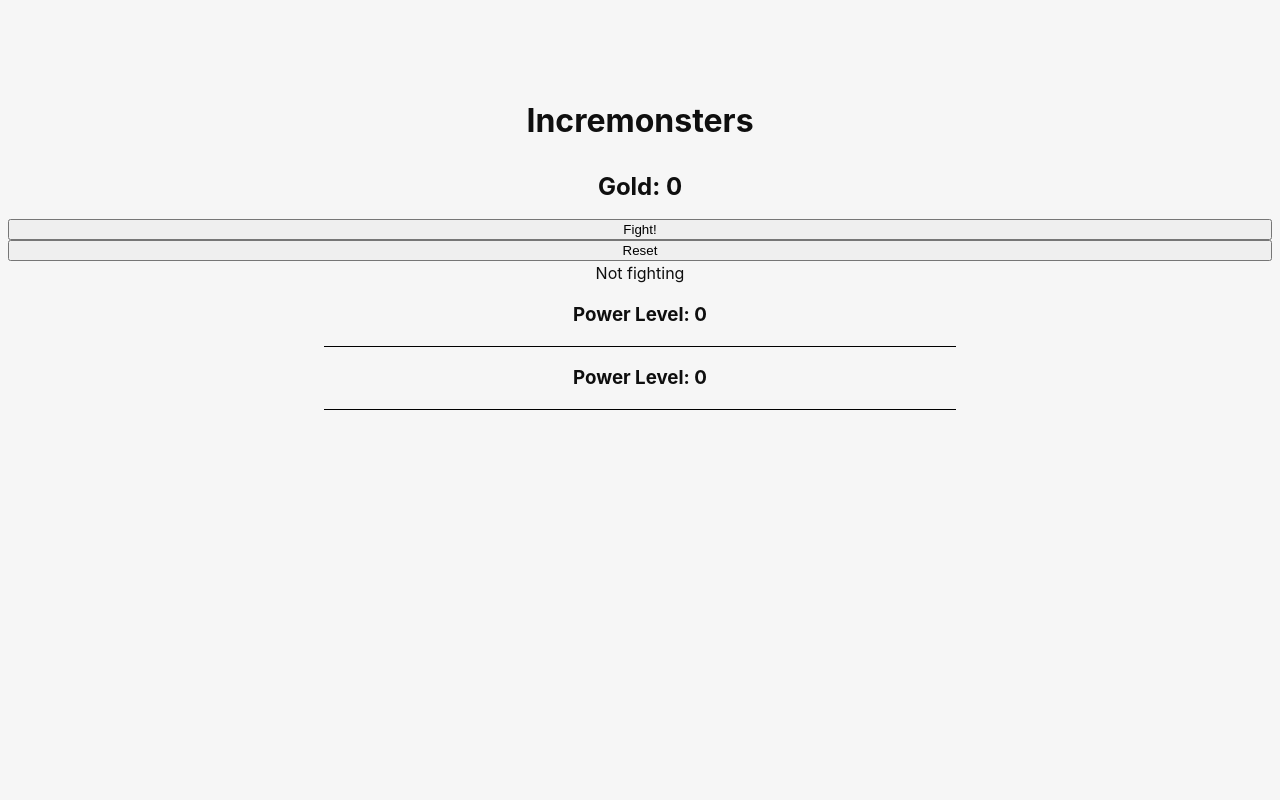
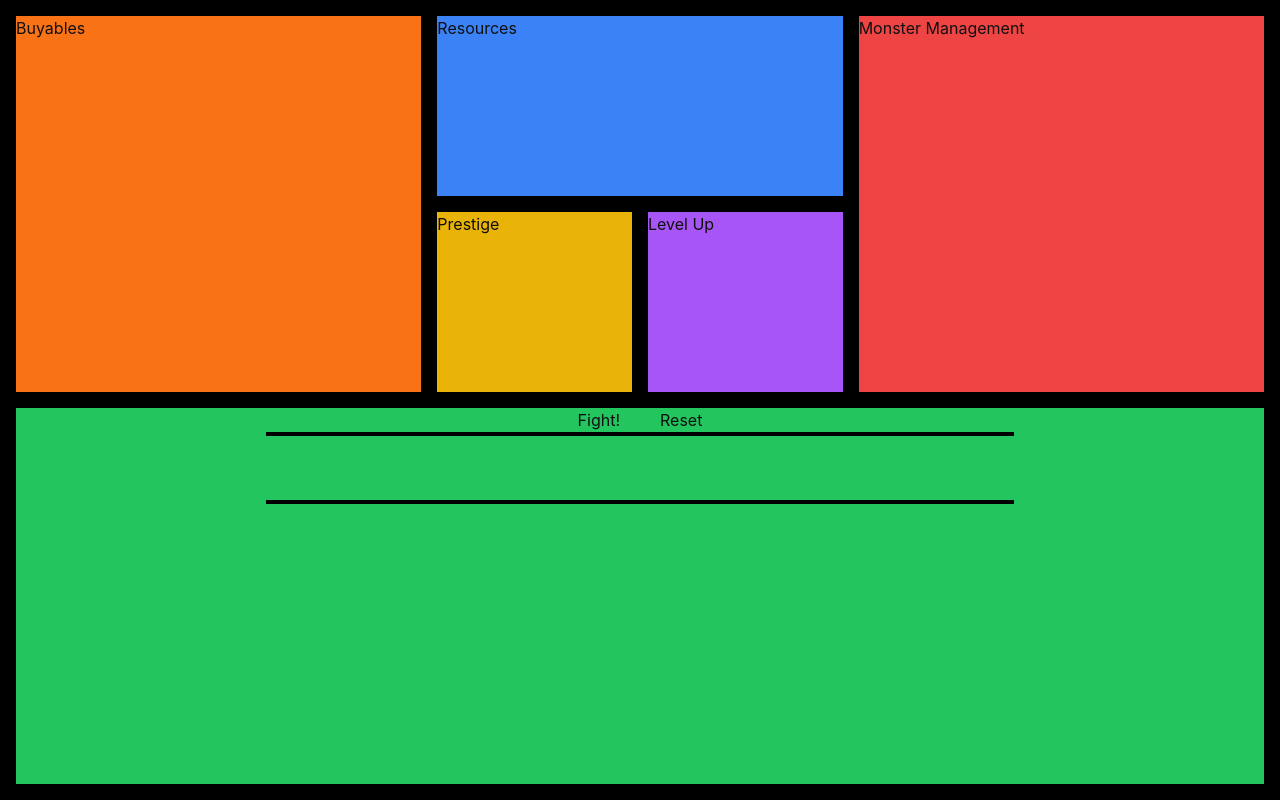
Before and after one commit to gnik-snrub/incremonsters, a SvelteKit app: page / in a window 1280 px wide. Built offline with nearby package versions, Linux system fonts and the light colour scheme.

Commit message:
Implemented screen element layout

```diff
--- a/src/routes/+page.svelte
+++ b/src/routes/+page.svelte
@@ -1,4 +1,5 @@
 <script lang="ts">
+  import "../app.css"
   import { invoke } from "@tauri-apps/api/core"
   import { type Monster, isMonster } from "$lib/types/monster"
 
@@ -85,23 +86,25 @@
         enemySquad.setMonsters(newEnemy)
       })
   }
+
 </script>
 
-<main class="container">
-  <h1>Incremonsters</h1>
-
-  <h2>Gold: {gold.getGold()}</h2>
-  <button onclick={battleToggle}>Fight!</button>
-  <button onclick={reset}>Reset</button>
-  {isBattling ? "Battling" : "Not fighting"}
-  <section id="battleZone">
-    <h3>Power Level: {playerSquad.totalStats()}</h3>
-    <div class="monsterList">
-      {#each playerSquad.getMonsters() as monster }
-        <div class="monster">
+<main class="h-screen p-4 bg-black grid gap-4 grid-cols-6 grid-rows-4">
+  <section class="bg-orange-500 col-span-2 row-span-2">Buyables</section>
+  <section class="bg-blue-500 col-span-2 col-start-3">Resources</section>
+  <section class="bg-yellow-500 col-start-3 row-start-2">Prestige</section>
+  <section class="bg-purple-500 col-start-4 row-start-2">Level Up</section>
+  <section class="bg-red-500 col-span-2 row-span-2 col-start-5 row-start-1">Monster Management</section>
+  <section class="flex flex-col w-full bg-green-500 align-center row-span-2 col-span-6 row-start-3">
+    <div class="flex flex-row justify-center w-full gap-10">
+      <button onclick={battleToggle}>Fight!</button>
+      <button onclick={reset}>Reset</button>
+    </div>
+    <div class="flex flex-row self-center w-3/5 pt-8 border-t-4 border-black justify-evenly gap-4">
+      {#each enemySquad.getMonsters() as monster }
+        <div class="border-black">
           <h3>{monster.name}</h3>
           <p>Level: {monster.lvl}</p>
-          <p>EXP: {monster.exp}</p>
           <p>HP: {monster.current_hp}/{monster.hp}</p>
           <p>ATK: {monster.atk}</p>
           <p>DEF: {monster.def}</p>
@@ -109,12 +112,12 @@
         </div>
       {/each}
     </div>
-    <h3>Power Level: {enemySquad.totalStats()}</h3>
-    <div class="monsterList">
-      {#each enemySquad.getMonsters() as monster }
-        <div class="monster">
+    <div class="flex flex-row self-center w-3/5 pt-8 mt-8 border-t-4 border-black justify-evenly gap-4">
+      {#each playerSquad.getMonsters() as monster }
+        <div>
           <h3>{monster.name}</h3>
           <p>Level: {monster.lvl}</p>
+          <p>EXP: {monster.exp}</p>
           <p>HP: {monster.current_hp}/{monster.hp}</p>
           <p>ATK: {monster.atk}</p>
           <p>DEF: {monster.def}</p>
@@ -132,35 +135,6 @@
   width: 100%;
   height: 100%;
 }
-main {
-  display: flex;
-  flex-direction: column;
-  justify-content: center;
-  height: 100%;
-  width: 100%;
-}
-#battleZone {
-  display: flex;
-  flex-direction: column;
-  justify-content: space-evenly;
-  align-items: center;
-  height: 100%;
-}
-.monsterList {
-  display: flex;
-  flex-direction: row;
-  justify-content: center;
-  text-align: center;
-  gap: 30px;
-  border-top: 1px solid black;
-  width: 50%;
-}
-
-p {
-  margin: 0;
-  padding: 0;
-}
-
 :root {
   font-family: Inter, Avenir, Helvetica, Arial, sans-serif;
   font-size: 16px;
@@ -176,14 +150,4 @@ p {
   -moz-osx-font-smoothing: grayscale;
   -webkit-text-size-adjust: 100%;
 }
-
-.container {
-  margin: 0;
-  padding-top: 10vh;
-  display: flex;
-  flex-direction: column;
-  justify-content: center;
-  text-align: center;
-}
-
 </style>
```
